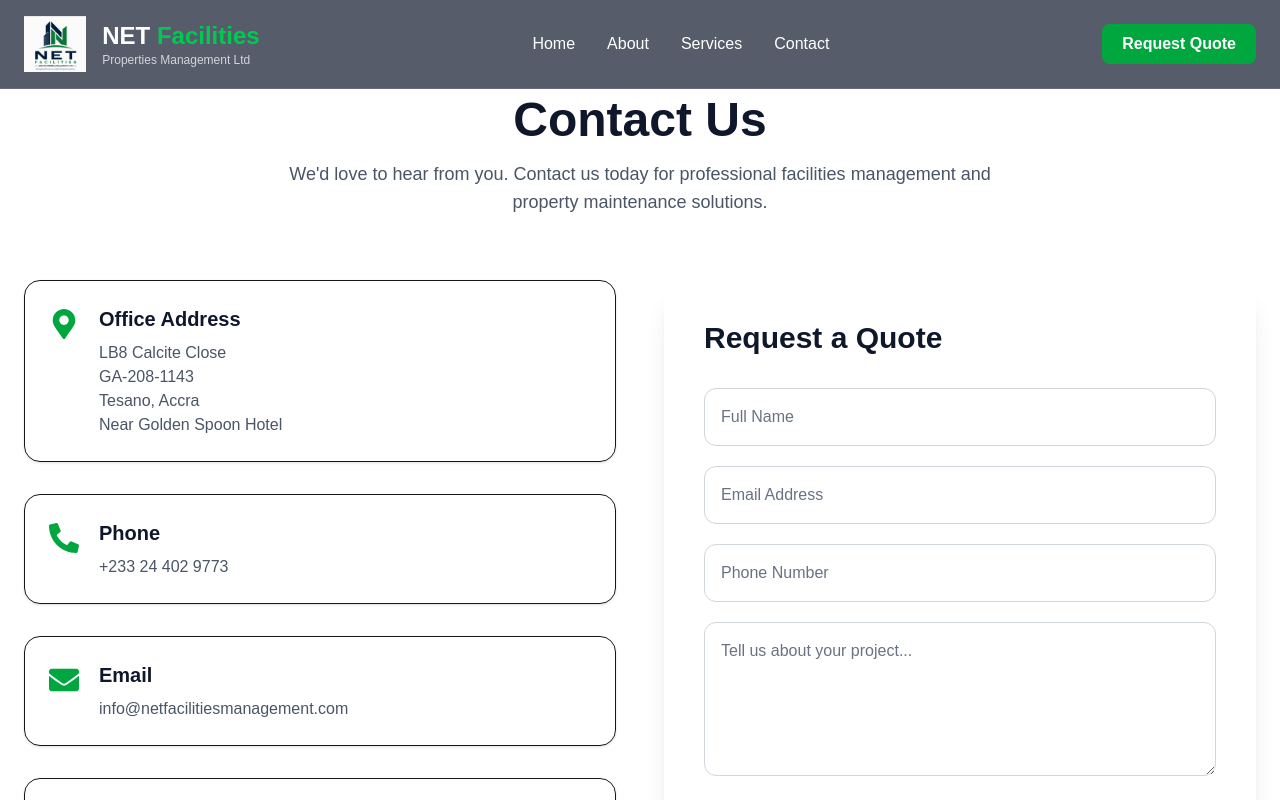
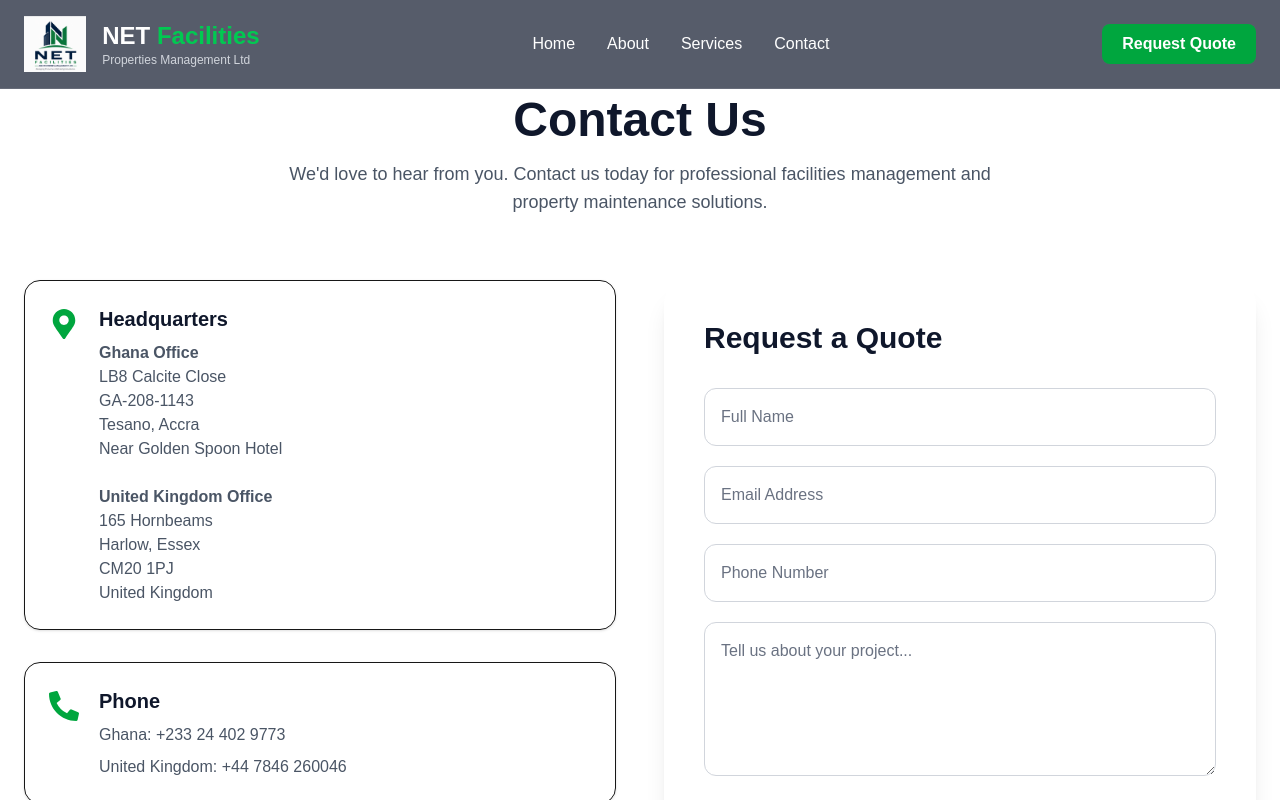
Before and after one commit to NetfacilitiesLtd/net-facilities, a Next.js app: page /contact in a window 1280 px wide. Shown: the top 800 px of the page. Built offline with nearby package versions, Linux system fonts and the light colour scheme.

Commit message:
Update international branding and UK headquarters

```diff
--- a/app/layout.tsx
+++ b/app/layout.tsx
@@ -19,7 +19,7 @@ export const metadata = {
   title: "NET Facilities & Properties Management Ltd | Facilities Management in Ghana",
 
   description:
-    "NET Facilities & Properties Management Ltd provides professional facilities management, office cleaning, property maintenance, consultancy, asset management, and support services across Ghana.",
+    "NET Facilities & Properties Management Ltd provides professional facilities management, office cleaning, property maintenance, consultancy, asset management, and support services across West Africa, Europe, and the United Kingdom.",
 
   keywords: [
     "Facilities Management Ghana",
@@ -40,7 +40,7 @@ export const metadata = {
     title: "NET Facilities & Properties Management Ltd",
 
     description:
-      "Professional Facilities Management, Cleaning and Property Maintenance Services across Ghana.",
+      "Professional Facilities Management, Cleaning and Property Maintenance Services across West Africa, Europe, and the United Kingdom.",
 
     url: "https://netfacilitiesmanagement.com",
 
--- a/components/AboutHero.tsx
+++ b/components/AboutHero.tsx
@@ -19,7 +19,7 @@ export default function AboutHero() {
         <p className="mx-auto mt-6 max-w-3xl text-lg leading-9 text-gray-200 md:text-xl">
           We provide integrated facilities management, property maintenance,
           cleaning, consultancy and support services that create safe,
-          efficient and sustainable environments across Ghana.
+          efficient and sustainable environments across West Africa, Europe, and the United Kingdom.
         </p>
 
       </div>
--- a/components/CompanyOverview.tsx
+++ b/components/CompanyOverview.tsx
@@ -16,7 +16,7 @@ export default function CompanyOverview() {
             NET Facilities & Properties Management Ltd is a professional
             facilities management company committed to delivering exceptional
             property management, maintenance, cleaning and consultancy
-            services across Ghana.
+            services across West Africa, Europe, and the United Kingdom.
           </p>
 
           <p className="mb-6 text-lg leading-8 text-gray-600">
--- a/components/Contact.tsx
+++ b/components/Contact.tsx
@@ -109,10 +109,10 @@ const sendEmail = (e: React.FormEvent<HTMLFormElement>) => {
                 </h3>
 
                 <a
-  href="mailto:netfacilities26@gmail.com"
+  href="mailto:info@netfacilitiesmanagement.com"
   className="mt-2 block text-gray-600 transition hover:text-green-600"
 >
-  netfacilities26@gmail.com
+  info@netfacilitiesmanagement.com
 </a>
               </div>
             </div>
--- a/components/Gallery.tsx
+++ b/components/Gallery.tsx
@@ -33,7 +33,7 @@ export default function Gallery() {
 
         <p className="mx-auto mb-16 max-w-3xl text-center text-lg text-gray-600">
           Explore some of the facilities management, cleaning and property
-          maintenance services we proudly deliver across Ghana.
+          maintenance services we proudly deliver across West Africa, Europe, and the United Kingdom.
         </p>
 
         <div className="grid gap-8 md:grid-cols-2">
--- a/components/Hero.tsx
+++ b/components/Hero.tsx
@@ -17,7 +17,7 @@ export default function Hero() {
         <div className="mb-6 inline-flex items-center rounded-full border border-green-500/30 bg-green-500/10 px-5 py-2">
   <span className="mr-2 text-green-400">✓</span>
   <span className="text-sm font-semibold uppercase tracking-wider text-green-300">
-  Serving Ghana • Supporting Clients Across the UK & Europe
+  Serving West Africa • Supporting Clients Across Europe & the United Kingdom
 </span>
 </div>
 
@@ -26,18 +26,18 @@ export default function Hero() {
   <br />
   Property Management
   <br />
-  Across Ghana
+  across West Africa, Europe, and the United Kingdom
 </h2>
 <p className="mt-4 text-xl font-semibold text-green-300 md:text-2xl">
-  Supporting Businesses & Property Owners in the UK and Europe
+  Supporting Businesses & Property Owners across West Africa, Europe, and the United Kingdom
 </p>
         <p className="mt-8 max-w-3xl text-lg leading-8 text-gray-200 md:text-xl">
   NET Facilities & Properties Management Ltd delivers integrated
-  facilities management, property maintenance, cleaning services,
-  consultancy and asset management from our headquarters in Ghana,
-  while supporting businesses, property owners and project partners
-  across the United Kingdom and Europe through internationally
-  aligned service standards.
+facilities management, property maintenance, cleaning services,
+consultancy and asset management from our headquarters in Ghana
+and the United Kingdom, while supporting businesses, property
+owners and project partners across West Africa, Europe, and the
+United Kingdom through internationally aligned service standards.
 </p>
 
         <div className="mt-10 flex gap-4">
--- a/components/RegionalReach.tsx
+++ b/components/RegionalReach.tsx
@@ -25,7 +25,7 @@ export default function RegionalReach() {
 <div className="group rounded-2xl border-2 border-green-500 bg-white p-10 shadow-xl transition-all duration-300 hover:-translate-y-2 hover:shadow-2xl">
 
   <div className="mb-4 inline-block rounded-full bg-green-100 px-4 py-2 text-sm font-bold uppercase tracking-wider text-green-700">
-    Head Office
+    Headquarters
   </div>
 
   <div className="mb-6 flex justify-center">
@@ -62,11 +62,11 @@ export default function RegionalReach() {
 </div>
 
           {/* UK */}
-<div className="group rounded-2xl border border-gray-200 bg-white p-10 shadow-xl transition-all duration-300 hover:-translate-y-2 hover:border-green-500 hover:shadow-2xl">
+< div className="group rounded-2xl border-2 border-blue-500 bg-white p-10 shadow-xl transition-all duration-300 hover:-translate-y-2 hover:shadow-2xl">
 
   <div className="mb-4 inline-block rounded-full bg-blue-100 px-4 py-2 text-sm font-bold uppercase tracking-wider text-blue-700">
-    Client Support
-  </div>
+  Headquarters
+</div>
 
   <div className="mb-6 flex justify-center">
     <CircleFlag countryCode="gb" height="70" />
@@ -77,24 +77,24 @@ export default function RegionalReach() {
   </h3>
 
   <p className="mt-2 font-semibold text-blue-600">
-    Commercial & Property Support
-  </p>
+  Harlow, Essex
+</p>
 
   <ul className="mt-8 space-y-4 text-left text-gray-700">
 
     <li className="flex items-center gap-3">
       <span className="text-green-600">✔</span>
-      Facilities Consultancy
+      Facilities Management
     </li>
 
     <li className="flex items-center gap-3">
       <span className="text-green-600">✔</span>
-      Project Coordination
+      Property Consultancy
     </li>
 
     <li className="flex items-center gap-3">
       <span className="text-green-600">✔</span>
-      Commercial Property Support
+      UK & European Client Support
     </li>
 
   </ul>
--- a/components/Services.tsx
+++ b/components/Services.tsx
@@ -18,7 +18,7 @@ export default function Services() {
         <p className="mx-auto mb-14 max-w-3xl text-center text-lg leading-8 text-gray-600">
   We deliver integrated facilities management, property maintenance, and
   professional cleaning services that help businesses and property owners
-  operate safe, efficient, and well-maintained environments across Ghana.
+  operate safe, efficient, and well-maintained environments across West Africa, Europe, and the United Kingdom.
 </p>
 
         <div className="grid gap-6 md:grid-cols-2 lg:grid-cols-3">
--- a/components/WhyChooseUs.tsx
+++ b/components/WhyChooseUs.tsx
@@ -15,7 +15,7 @@ export default function WhyChooseUs() {
         <p className="mx-auto mb-16 max-w-4xl text-center text-lg leading-8 text-gray-600">
   NET Facilities & Properties Management Ltd is committed to delivering
   professional facilities management, cleaning, property maintenance and
-  consultancy services across Ghana. We combine industry expertise,
+  consultancy services across West Africa, Europe, and the United Kingdom. We combine industry expertise,
   innovative solutions and exceptional customer service to help businesses,
   institutions and homeowners maintain safe, clean and efficient
   environments.
--- a/components/contact/ContactSection.tsx
+++ b/components/contact/ContactSection.tsx
@@ -67,14 +67,30 @@ const sendEmail = (e: React.FormEvent<HTMLFormElement>) => {
 
         <div>
           <h3 className="text-xl font-bold text-slate-900">
-            Office Address
+  Headquarters
 </h3>
 
 <p className="mt-2 text-gray-600">
-            LB8 Calcite Close<br />
-            GA-208-1143<br />
-            Tesano, Accra<br />
+  <strong>Ghana Office</strong>
+  <br />
+  LB8 Calcite Close
+  <br />
+  GA-208-1143
+  <br />
+  Tesano, Accra
+  <br />
   Near Golden Spoon Hotel
+  <br />
+  <br />
+  <strong>United Kingdom Office</strong>
+  <br />
+  165 Hornbeams
+  <br />
+  Harlow, Essex
+  <br />
+  CM20 1PJ
+  <br />
+  United Kingdom
 </p>
         </div>
 
@@ -88,12 +104,21 @@ const sendEmail = (e: React.FormEvent<HTMLFormElement>) => {
             Phone
           </h3>
 
+          <div className="mt-2 text-gray-600">
   <a
     href="tel:+233244029773"
-            className="mt-2 block text-gray-600 transition hover:text-green-600"
+    className="block transition hover:text-green-600"
   >
-            +233 24 402 9773
+    Ghana: +233 24 402 9773
   </a>
+
+  <a
+    href="tel:+447846260046"
+    className="mt-2 block transition hover:text-green-600"
+  >
+    United Kingdom: +44 7846 260046
+  </a>
+</div>
         </div>
 
       </div>
```
Lines whose indentation alone changed are shown as unchanged.
